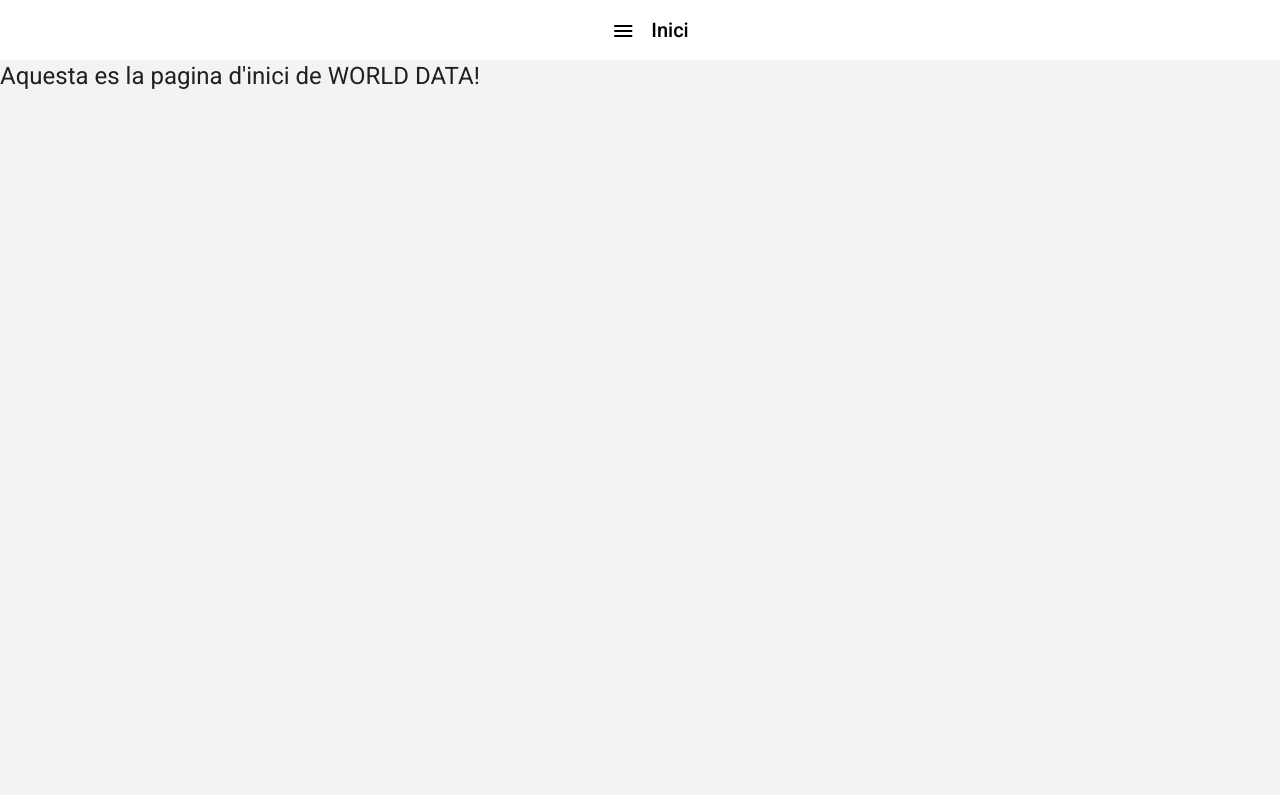
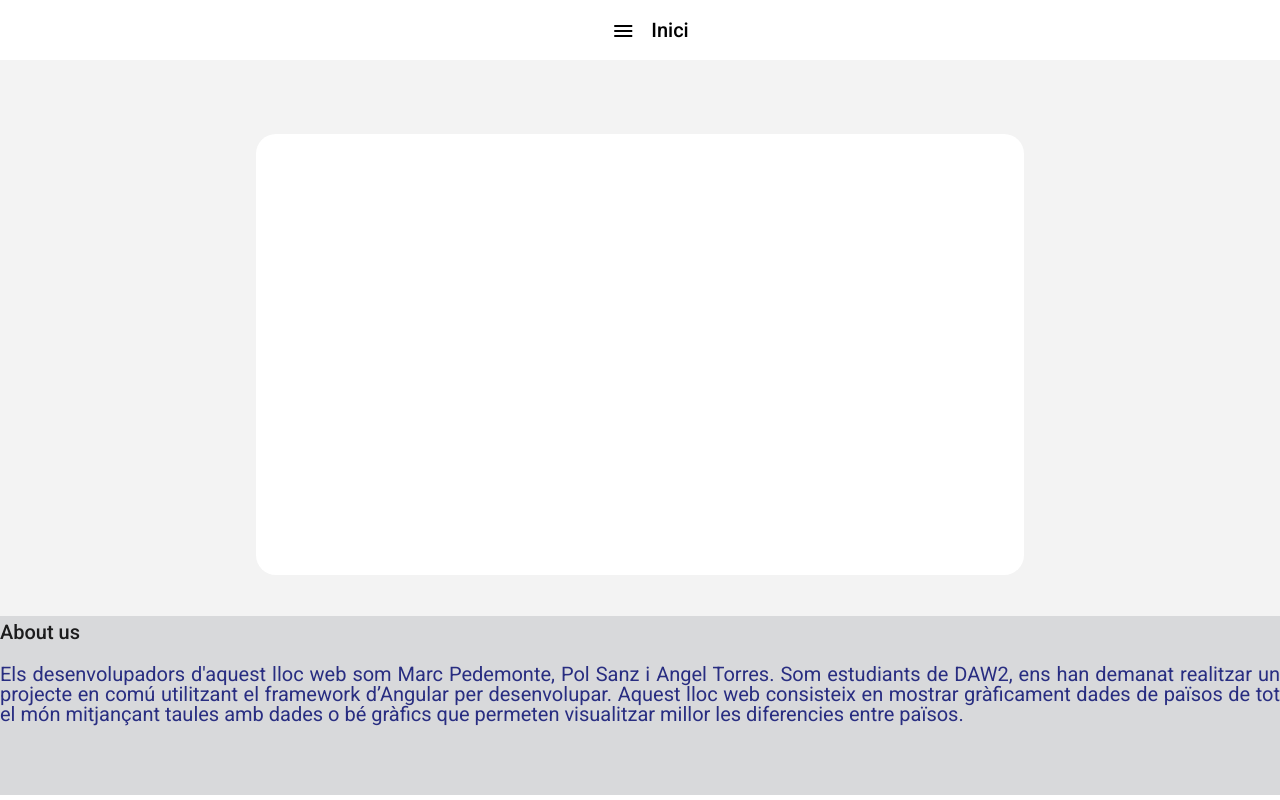
Before and after one commit to marped22daw/GP2-PobresaMundial, an Angular app in the folder GP2-PedemonteSanzTorres/: page /principal in a window 1280 px wide. Built offline with nearby package versions, Linux system fonts and the light colour scheme.

Commit message:
pagina inicial v1

```diff
--- a/GP2-PedemonteSanzTorres/src/app/paginici/principal.css
+++ b/GP2-PedemonteSanzTorres/src/app/paginici/principal.css
@@ -0,0 +1,28 @@
+#divCarroussel{
+    position: relative;
+    top: 10%;
+    width: 60%;
+    height: 60%;
+    background-color: white;
+    margin: 0 auto;
+    border-radius: 20px;
+}
+
+#aboutUs{
+    margin-top: 9%;
+    width: 100%;
+    height: 100%;
+    background-color: #d8d9db;
+}
+
+h1{
+    margin: 0 auto;
+    font-size: 40px;
+    font-weight: bold;
+    color: #282D81;
+}
+p{
+    text-align: justify;
+    font-size: 20px;
+    color: #282D81;
+}
--- a/GP2-PedemonteSanzTorres/src/app/paginici/principal.html
+++ b/GP2-PedemonteSanzTorres/src/app/paginici/principal.html
@@ -1 +1,5 @@
-<h1>Aquesta es la pagina d'inici de WORLD DATA!</h1>
+<div id="divCarroussel"></div>
+<div id="aboutUs">
+    <h2>About us</h2>
+    <p>Els desenvolupadors d'aquest lloc web som Marc Pedemonte, Pol Sanz i Angel Torres. Som estudiants de DAW2, ens han demanat realitzar un projecte en comú utilitzant el framework d’Angular per desenvolupar. Aquest lloc web consisteix en mostrar gràficament dades de països de tot el món mitjançant taules amb dades o bé gràfics que permeten visualitzar millor les diferencies entre països. </p>
+</div>
```
Also changed, not shown: GP2-PedemonteSanzTorres/src/app/pipes/Pipe_punts.ts (indentation only).
